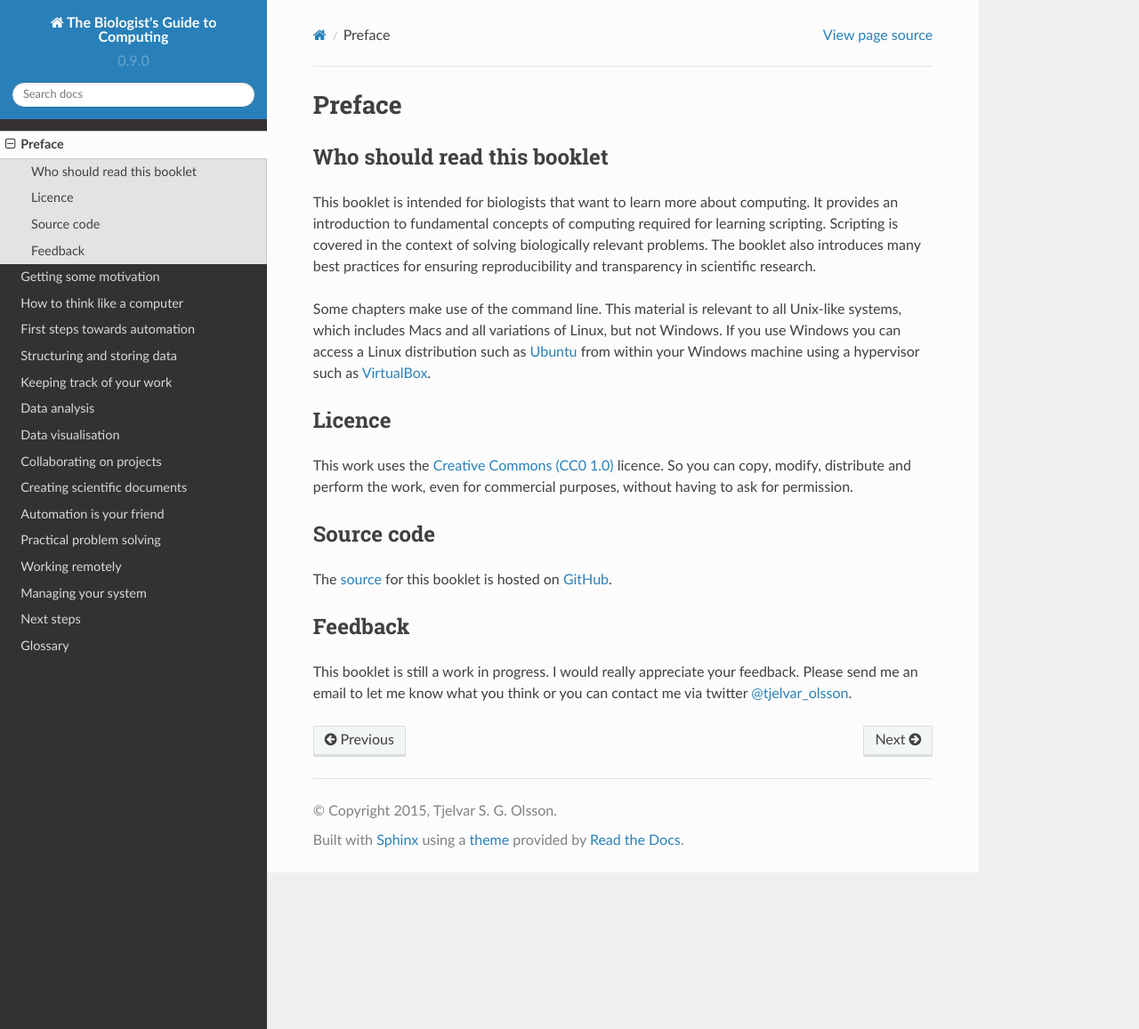
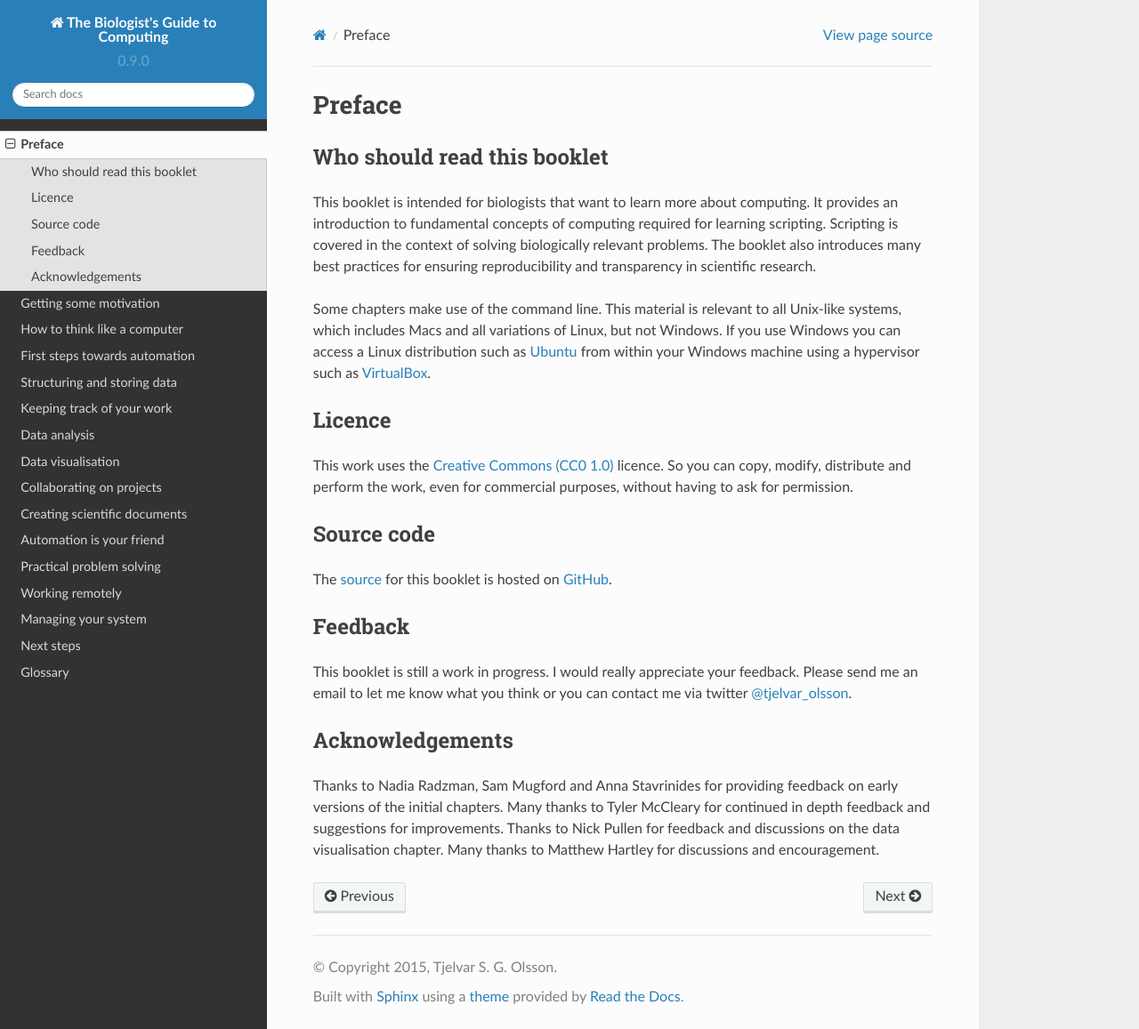
Before and after one commit to tjelvar-olsson/biologists-guide-to-computing, a Sphinx documentation site: the page built from source/preface.rst, in a window 1280 px wide and 1157 px high. Shown: the whole window at 89% size. Built offline with Sphinx 7.4.7 and the Read the Docs theme 2.0.0, drawn with Linux system fonts in a browser that asks for light colours.

Commit message:
Added draft acknowledgement section

```diff
--- a/source/preface.rst
+++ b/source/preface.rst
@@ -40,3 +40,13 @@ Feedback
 This booklet is still a work in progress. I would really appreciate your
 feedback. Please send me an email to let me know what you think or you can
 contact me via twitter `@tjelvar_olsson <https://twitter.com/tjelvar_olsson>`_.
+
+
+Acknowledgements
+----------------
+
+Thanks to Nadia Radzman, Sam Mugford and Anna Stavrinides for providing
+feedback on early versions of the initial chapters.  Many thanks to Tyler
+McCleary for continued in depth feedback and suggestions for improvements.
+Thanks to Nick Pullen for feedback and discussions on the data visualisation
+chapter. Many thanks to Matthew Hartley for discussions and encouragement.
```
Also changed, not shown: 1 other file.
